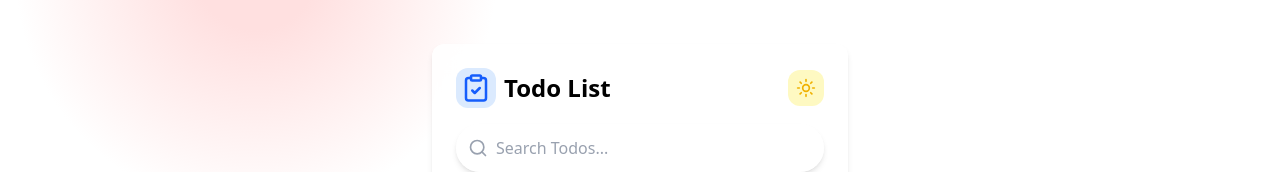
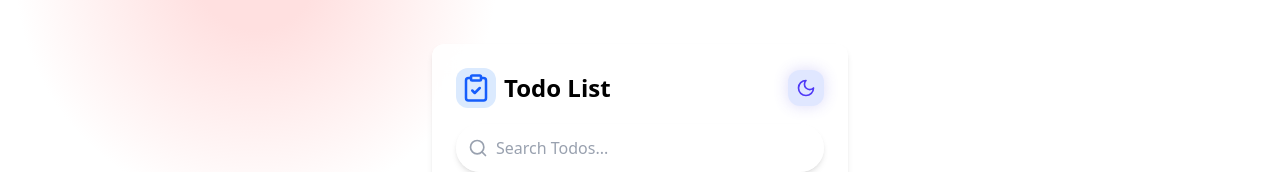
Before and after one commit to DarkestGhost/react-todolist, a React (Vite) app: page / in a window 1280 px wide. Shown: the part 190-362 px from the top of the page. Built offline with nearby package versions, Linux system fonts and the light colour scheme; data requests are answered from the project's data file.

Commit message:
fix theme icon

```diff
--- a/src/Components/Header/Header.jsx
+++ b/src/Components/Header/Header.jsx
@@ -26,19 +26,27 @@ const Header = () => {
         <span className="text-2xl font-bold">Todo List</span>
       </div>
       <button
-        className={`${darkMode ? "text-indigo-400 hover:text-indigo-300 bg-indigo-900/30 hover:bg-indigo-800/40" : "bg-yellow-100 text-yellow-500 hover:bg-yellow-200 hover:text-yellow-600"} relative w-9 h-9 p-2 flex justify-center items-center rounded-xl cursor-pointer transition-colors duration-300 ease-linear`}
         onClick={() => setDarkMode(!darkMode)}
+        className={`relative w-9 h-9 p-2 flex justify-center items-center rounded-xl cursor-pointer transition-all duration-300 ease-linear ${
+          darkMode
+            ? "bg-amber-100 text-amber-600 hover:bg-amber-200 hover:text-amber-700 hover:shadow-[0_0_20px_rgba(251,191,36,0.4)] shadow-[0_0_15px_rgba(251,191,36,0.2)]"
+            : "bg-indigo-100 text-indigo-600 hover:text-indigo-700 hover:bg-indigo-200 shadow-[0_0_15px_rgba(79,70,229,0.2)] hover:shadow-[0_0_20px_rgba(79,70,229,0.4)]"
+        }`}
       >
         <LuSun
           size={20}
-          className={`absolute transition-all duration-300 ${darkMode ? "scale-0 rotate-90 opacity-0" : "scale-100 rotate-0 opacity-100"}`}
+          className={`absolute transition-all duration-300 ${
+            darkMode
+              ? "scale-100 rotate-0 opacity-100"
+              : "scale-0 rotate-90 opacity-0"
+          }`}
         />
         <LuMoon
           size={20}
           className={`absolute transition-all duration-300 ${
             darkMode
-              ? "scale-100 rotate-0 opacity-100"
-              : "scale-0 -rotate-90 opacity-0"
+              ? "scale-0 -rotate-90 opacity-0"
+              : "scale-100 rotate-0 opacity-100"
           }`}
         />
       </button>
```
Also changed, not shown: db.json (line endings or trailing spaces).
